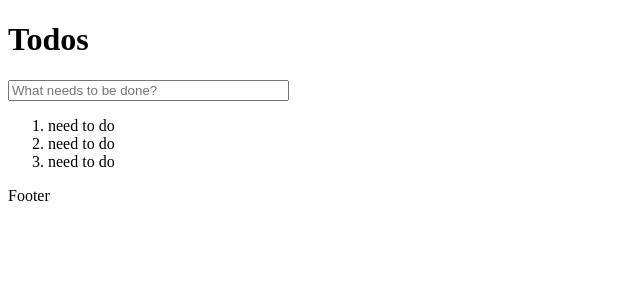
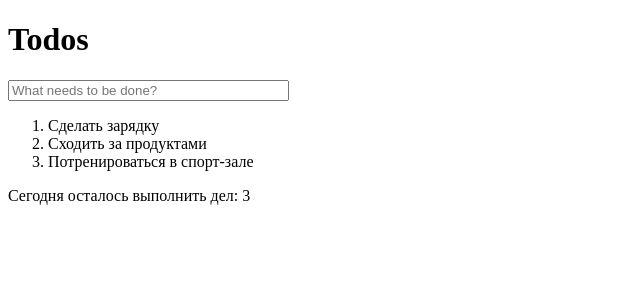
Before and after one commit to WebHeroSchool/kurbakov_react, a React (Create React App) app: page / in a window 1280 px wide. Shown: the top 300 px of the page, without its empty margins (0-640 px from the left). Built offline with nearby package versions, Linux system fonts and the light colour scheme.

Commit message:
added props

```diff
--- a/src/App/App.js
+++ b/src/App/App.js
@@ -3,12 +3,18 @@ import InputItem from '../InputItem/InputItem';
 import ItemList from '../ItemList/ItemList';
 import Footer from '../Footer/Footer';
 
+const todoItems = {
+  morning: 'Сделать зарядку',
+  day: 'Сходить за продуктами',
+  evening: 'Потренироваться в спорт-зале'
+};
+
 const App = () => (
   <div>
     <h1>Todos</h1>
     <InputItem />
-    <ItemList />
-    <Footer />
+    <ItemList todoItems={todoItems} />
+    <Footer count={Object.keys(todoItems).length} />
   </div>
 );
 
--- a/src/Footer/Footer.js
+++ b/src/Footer/Footer.js
@@ -1,8 +1,8 @@
 import React from 'react';
 
-const Footer = () => (
+const Footer = ({ count }) => (
   <div>
-    <p>Footer</p>
+    <p>Сегодня осталось выполнить дел: {count}</p>
   </div>
 );
 
--- a/src/Item/Item.js
+++ b/src/Item/Item.js
@@ -1,7 +1,5 @@
 import React from 'react';
 
-const Item = () => (
-  <span>need to do</span>
-);
+const Item = ({ todo }) => (<span>{todo}</span>);
 
 export default Item;
--- a/src/ItemList/ItemList.js
+++ b/src/ItemList/ItemList.js
@@ -1,11 +1,11 @@
 import React from 'react';
 import Item from '../Item/Item';
 
-const ItemList = () => (
+const ItemList = ({ todoItems }) => (
   <ol>
-    <li><Item /></li>
-    <li><Item /></li>
-    <li><Item /></li>
+    <li><Item todo={todoItems.morning} /></li>
+    <li><Item todo={todoItems.day} /></li>
+    <li><Item todo={todoItems.evening} /></li>
   </ol>
 );
 
```
